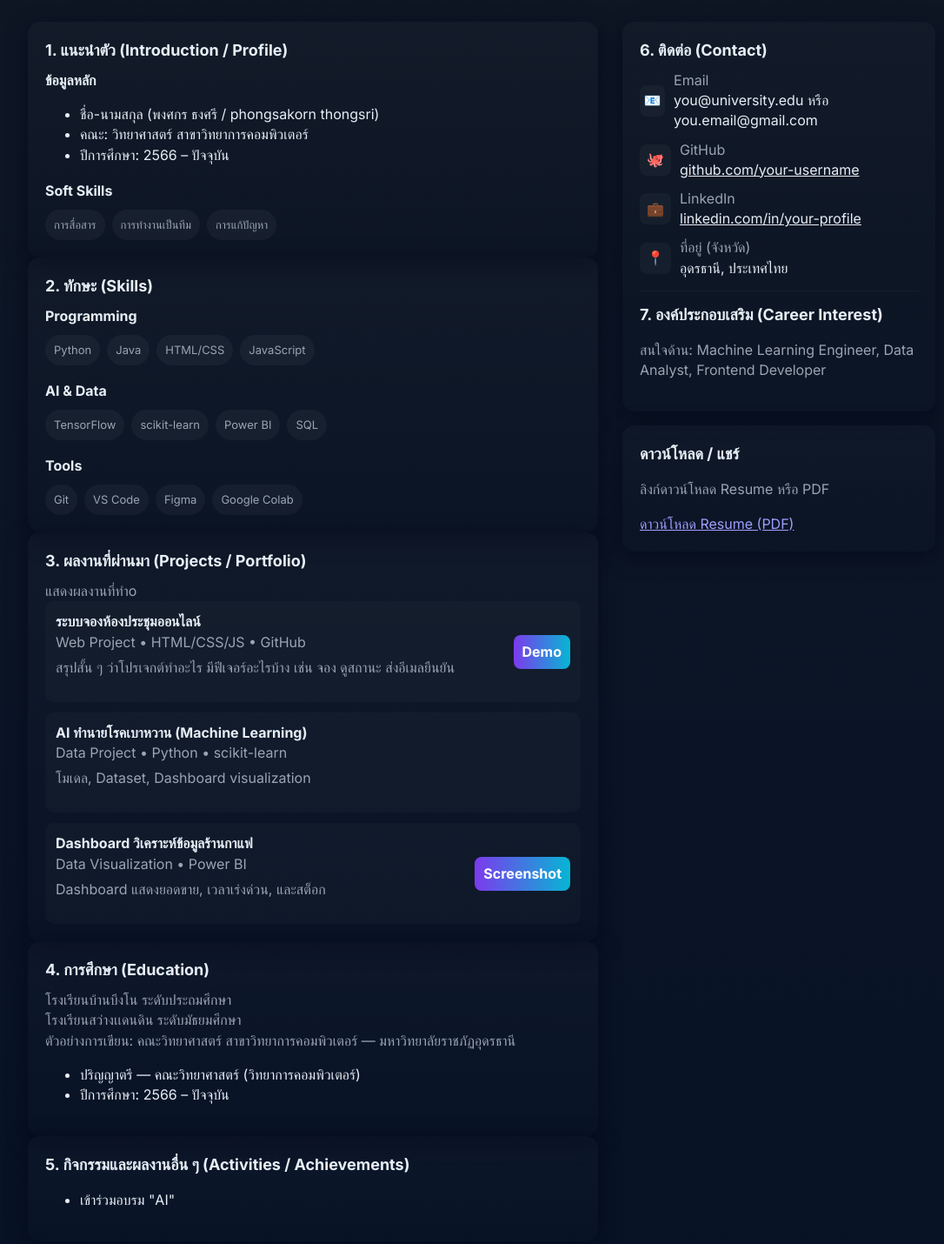
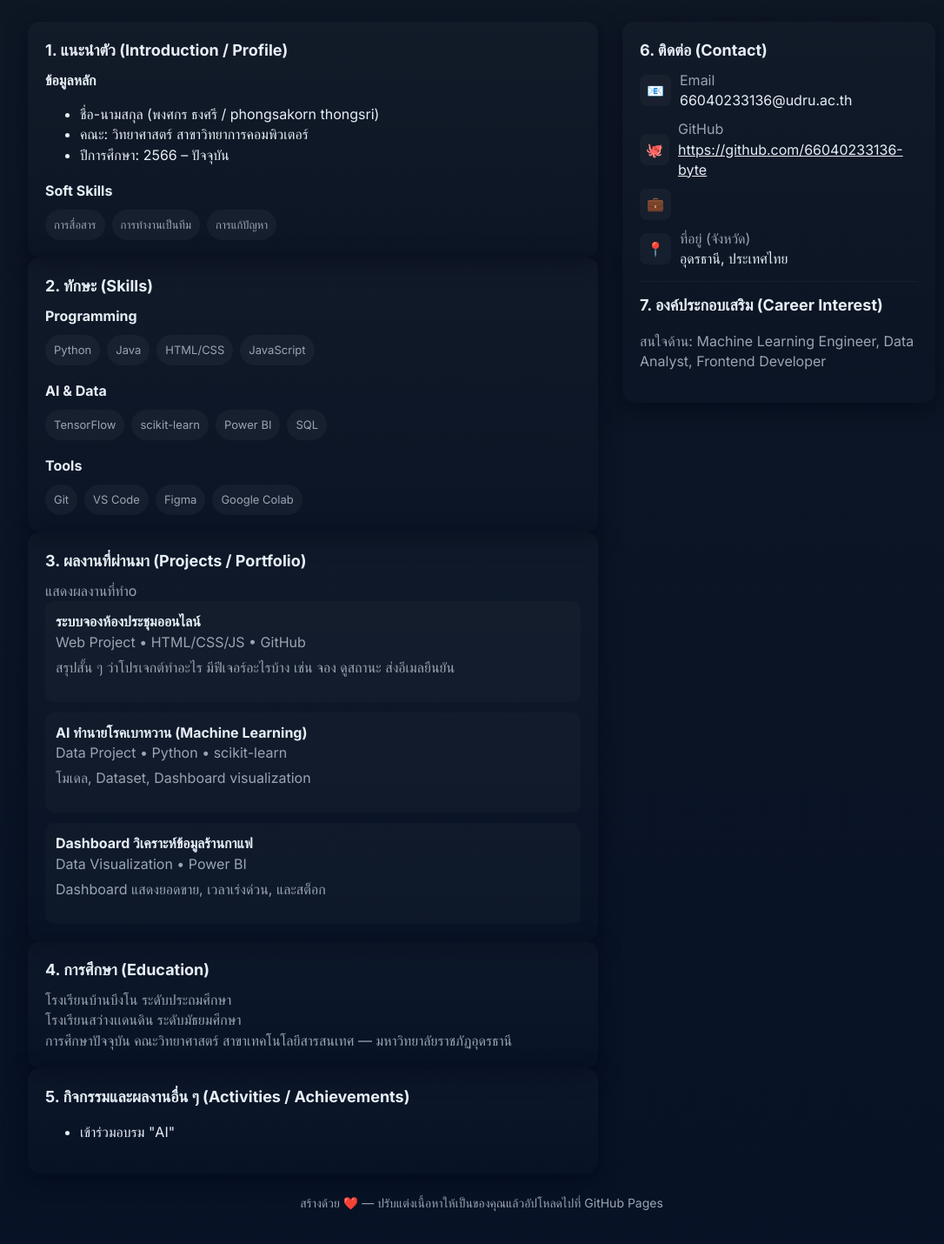
Before and after one commit to 66040233136-byte/66040233136-byte.github.io, a plain HTML site: page index.html in a window 1280 px wide. Shown: the part 187-1617 px from the top of the page at 87% size, without its empty margins (86-1172 px from the left). Drawn offline with Linux system fonts and the light colour scheme.

Commit message:
Update index.html

```diff
--- a/index.html
+++ b/index.html
@@ -141,7 +141,7 @@
                 <p class="muted" style="margin-top:6px">สรุปสั้น ๆ ว่าโปรเจกต์ทำอะไร มีฟีเจอร์อะไรบ้าง เช่น จอง ดูสถานะ ส่งอีเมลยืนยัน</p>
               </div>
               <div>
-                <a class="btn" href="#">Demo</a>
+
               </div>
             </article>
 
@@ -163,7 +163,7 @@
                 <p class="muted" style="margin-top:6px">Dashboard แสดงยอดขาย, เวลาเร่งด่วน, และสต็อก</p>
               </div>
               <div>
-                <a class="btn" href="#">Screenshot</a>
+
               </div>
             </article>
           </div>
@@ -176,11 +176,8 @@
 
           <p class="lead">โรงเรียนบ้านบึงโน ระดับประถมศึกษา</p>
           <p class="lead">โรงเรียนสว่างเเดนดิน ระดับมัธยมศึกษา</p>
-          <p class="lead">ตัวอย่างการเขียน: คณะวิทยาศาสตร์ สาขาวิทยาการคอมพิวเตอร์ — มหาวิทยาลัยราชภัฏอุดรธานี</p>
-          <ul>
-            <li>ปริญญาตรี — คณะวิทยาศาสตร์ (วิทยาการคอมพิวเตอร์)</li>
-            <li>ปีการศึกษา: 2566 – ปัจจุบัน</li>
-          </ul>
+          <p class="lead">การศึกษาปัจจุบัน คณะวิทยาศาสตร์ สาขาเทคโนโลยีสารสนเทศ — มหาวิทยาลัยราชภัฏอุดรธานี</p>
+
         </div>
 
         <div class="card" id="activities">
@@ -201,7 +198,7 @@
               <div class="icon">📧</div>
               <div>
                 <div class="muted">Email</div>
-                <div>you@university.edu หรือ you.email@gmail.com</div>
+                <div>66040233136@udru.ac.th</div>
               </div>
             </div>
 
@@ -209,15 +206,14 @@
               <div class="icon">🐙</div>
               <div>
                 <div class="muted">GitHub</div>
-                <div><a href="#" style="color:inherit;text-decoration:underline">github.com/your-username</a></div>
+                <div><a href="Github" style="color:inherit;text-decoration:underline">https://github.com/66040233136-byte</a></div>
               </div>
             </div>
 
             <div class="contact-item">
               <div class="icon">💼</div>
               <div>
-                <div class="muted">LinkedIn</div>
-                <div><a href="#" style="color:inherit;text-decoration:underline">linkedin.com/in/your-profile</a></div>
+
               </div>
             </div>
 
@@ -238,11 +234,7 @@
 
         <div style="height:16px"></div>
 
-        <div class="card">
-          <h2>ดาวน์โหลด / แชร์</h2>
-          <p class="muted">ลิงก์ดาวน์โหลด Resume หรือ PDF</p>
-          <a class="btn" href="#">ดาวน์โหลด Resume (PDF)</a>
-        </div>
+
 
       </aside>
     </div>
```
